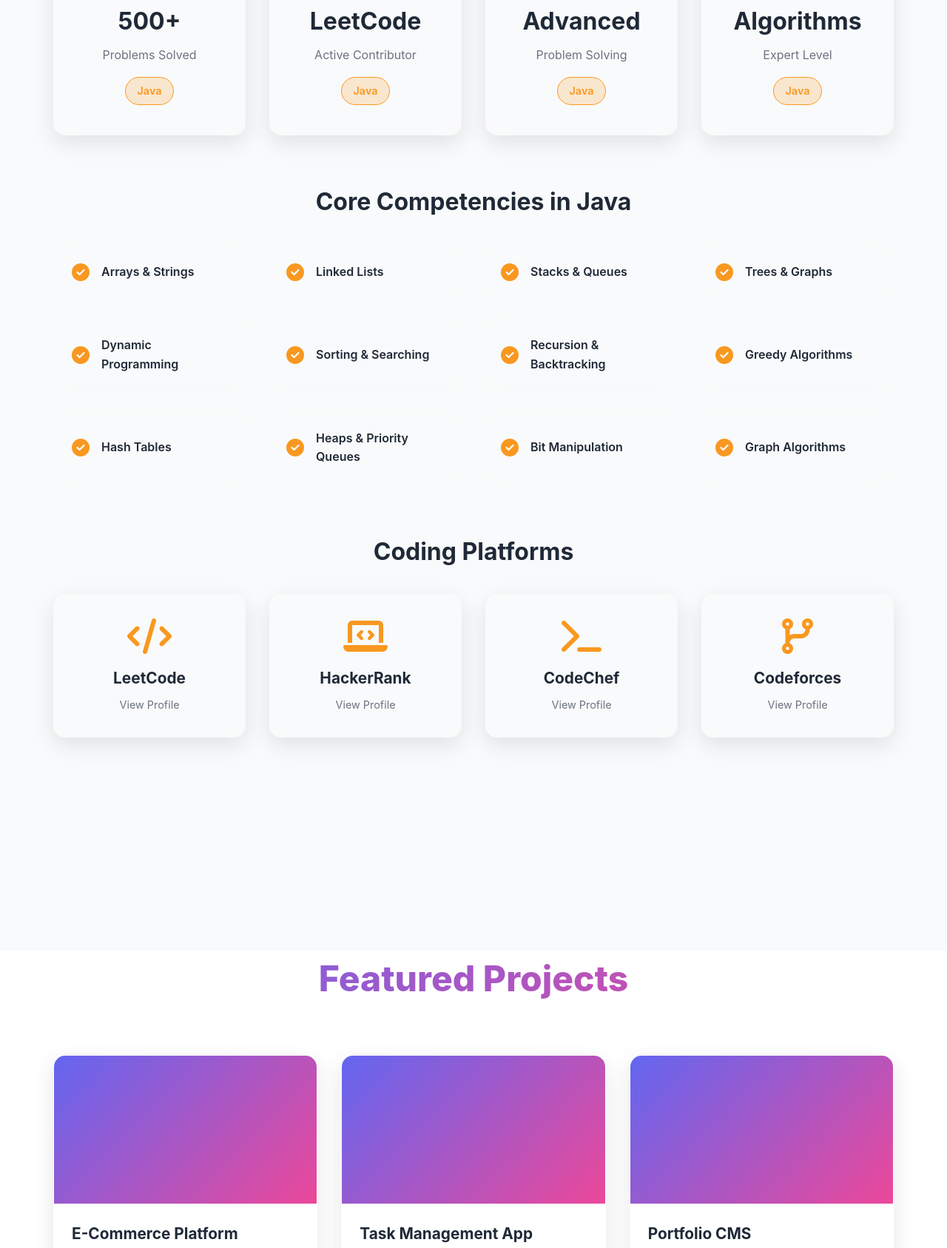
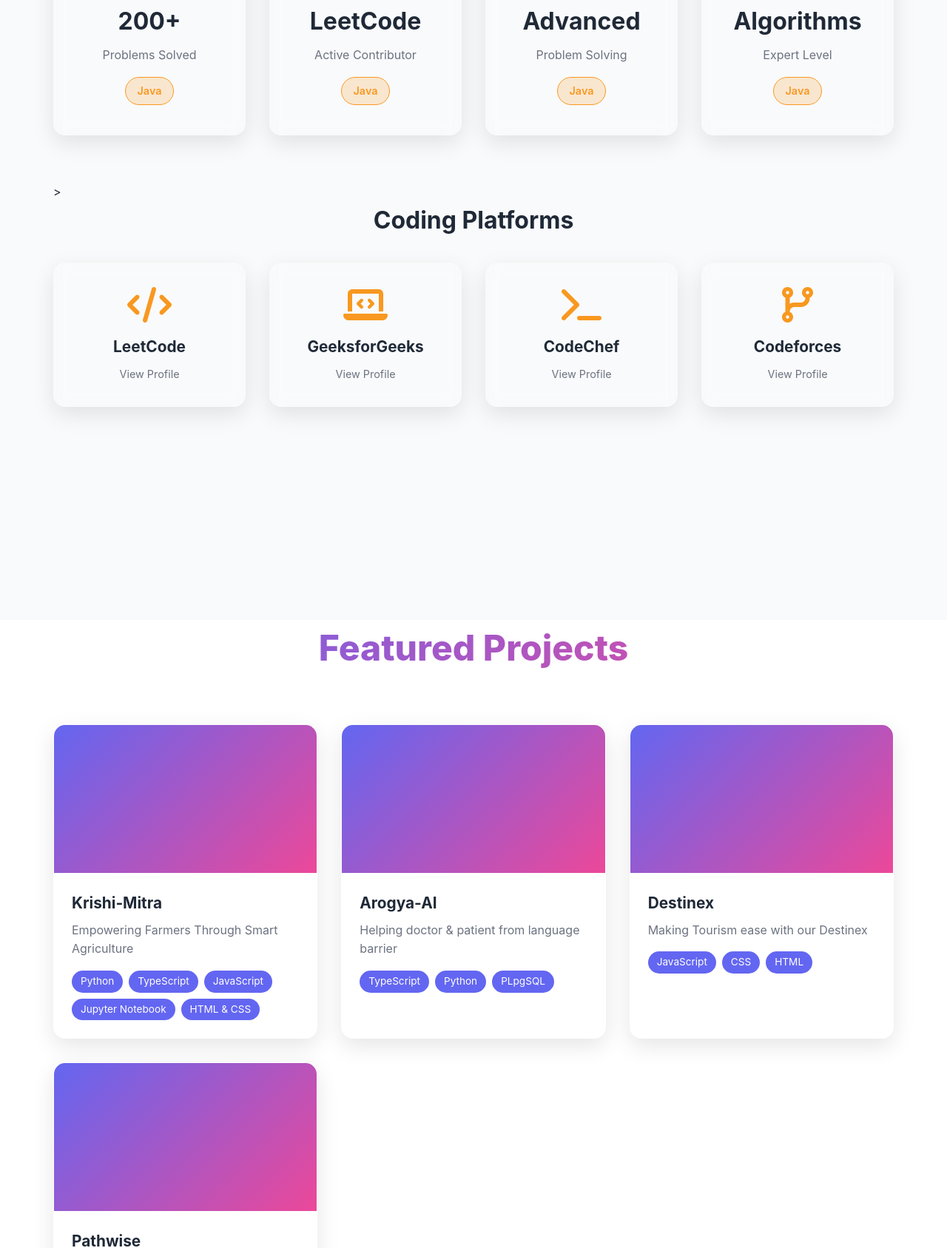
Before and after one commit to saurabh12nxf/Portfolio, a plain HTML site: page index.html in a window 1280 px wide. Shown: the part 2699-4386 px from the top of the page at 74% size. Drawn offline with Linux system fonts and the light colour scheme.

Commit message:
Added projects link

```diff
--- a/index.html
+++ b/index.html
@@ -222,7 +222,7 @@
                         <div class="dsa-icon">
                             <i class="fas fa-code"></i>
                         </div>
-                        <h3>500+</h3>
+                        <h3>200+</h3>
                         <p>Problems Solved</p>
                         <span class="dsa-badge">Java</span>
                     </div>
@@ -252,79 +252,28 @@
                     </div>
                 </div>
 
-                <div class="dsa-topics">
-                    <h3>Core Competencies in Java</h3>
-                    <div class="topics-grid">
-                        <div class="topic-item">
-                            <i class="fas fa-check-circle"></i>
-                            <span>Arrays & Strings</span>
-                        </div>
-                        <div class="topic-item">
-                            <i class="fas fa-check-circle"></i>
-                            <span>Linked Lists</span>
-                        </div>
-                        <div class="topic-item">
-                            <i class="fas fa-check-circle"></i>
-                            <span>Stacks & Queues</span>
-                        </div>
-                        <div class="topic-item">
-                            <i class="fas fa-check-circle"></i>
-                            <span>Trees & Graphs</span>
-                        </div>
-                        <div class="topic-item">
-                            <i class="fas fa-check-circle"></i>
-                            <span>Dynamic Programming</span>
-                        </div>
-                        <div class="topic-item">
-                            <i class="fas fa-check-circle"></i>
-                            <span>Sorting & Searching</span>
-                        </div>
-                        <div class="topic-item">
-                            <i class="fas fa-check-circle"></i>
-                            <span>Recursion & Backtracking</span>
-                        </div>
-                        <div class="topic-item">
-                            <i class="fas fa-check-circle"></i>
-                            <span>Greedy Algorithms</span>
-                        </div>
-                        <div class="topic-item">
-                            <i class="fas fa-check-circle"></i>
-                            <span>Hash Tables</span>
-                        </div>
-                        <div class="topic-item">
-                            <i class="fas fa-check-circle"></i>
-                            <span>Heaps & Priority Queues</span>
-                        </div>
-                        <div class="topic-item">
-                            <i class="fas fa-check-circle"></i>
-                            <span>Bit Manipulation</span>
-                        </div>
-                        <div class="topic-item">
-                            <i class="fas fa-check-circle"></i>
-                            <span>Graph Algorithms</span>
-                        </div>
-                    </div>
-                </div>
+                >
 
                 <div class="dsa-platforms">
                     <h3>Coding Platforms</h3>
                     <div class="platforms-grid">
-                        <a href="#" class="platform-card" target="_blank">
+                        <a href="https://leetcode.com/u/Saurabh_singh1234/" class="platform-card" target="_blank">
                             <i class="fas fa-code"></i>
                             <h4>LeetCode</h4>
                             <p>View Profile</p>
                         </a>
-                        <a href="#" class="platform-card" target="_blank">
+                        <a href="https://www.geeksforgeeks.org/user/saurabhsin3d25/" class="platform-card"
+                            target="_blank">
                             <i class="fas fa-laptop-code"></i>
-                            <h4>HackerRank</h4>
+                            <h4>GeeksforGeeks</h4>
                             <p>View Profile</p>
                         </a>
-                        <a href="#" class="platform-card" target="_blank">
+                        <a href="https://www.codechef.com/users/ms240410700122" class="platform-card" target="_blank">
                             <i class="fas fa-terminal"></i>
                             <h4>CodeChef</h4>
                             <p>View Profile</p>
                         </a>
-                        <a href="#" class="platform-card" target="_blank">
+                        <a href="https://codeforces.com/profile/Saurabh6306" class="platform-card" target="_blank">
                             <i class="fas fa-code-branch"></i>
                             <h4>Codeforces</h4>
                             <p>View Profile</p>
@@ -347,12 +296,14 @@
                     </div>
                 </div>
                 <div class="project-info">
-                    <h3>E-Commerce Platform</h3>
-                    <p>Full-stack e-commerce solution with payment integration</p>
+                    <h3>Krishi-Mitra</h3>
+                    <p> Empowering Farmers Through Smart Agriculture </p>
                     <div class="project-tags">
-                        <span>React</span>
-                        <span>Node.js</span>
-                        <span>MongoDB</span>
+                        <span>Python</span>
+                        <span>TypeScript</span>
+                        <span>JavaScript</span>
+                        <span>Jupyter Notebook</span>
+                        <span>HTML & CSS</span>
                     </div>
                 </div>
             </div>
@@ -364,12 +315,12 @@
                     </div>
                 </div>
                 <div class="project-info">
-                    <h3>Task Management App</h3>
-                    <p>Collaborative task manager with real-time updates</p>
+                    <h3>Arogya-AI</h3>
+                    <p>Helping doctor & patient from language barrier </p>
                     <div class="project-tags">
-                        <span>Vue.js</span>
-                        <span>Firebase</span>
-                        <span>PWA</span>
+                        <span>TypeScript</span>
+                        <span>Python</span>
+                        <span>PLpgSQL</span>
                     </div>
                 </div>
             </div>
@@ -381,12 +332,12 @@
                     </div>
                 </div>
                 <div class="project-info">
-                    <h3>Portfolio CMS</h3>
-                    <p>Content management system for creative professionals</p>
+                    <h3>Destinex</h3>
+                    <p>Making Tourism ease with our Destinex </p>
                     <div class="project-tags">
-                        <span>Next.js</span>
-                        <span>Strapi</span>
-                        <span>GraphQL</span>
+                        <span>JavaScript</span>
+                        <span>CSS</span>
+                        <span>HTML</span>
                     </div>
                 </div>
             </div>
@@ -398,12 +349,12 @@
                     </div>
                 </div>
                 <div class="project-info">
-                    <h3>Brand Identity Design</h3>
-                    <p>Complete branding package for tech startup</p>
+                    <h3>Pathwise</h3>
+                    <p>Helping Students to Generate personalised Path for there academics learning</p>
                     <div class="project-tags">
-                        <span>Figma</span>
-                        <span>Illustrator</span>
-                        <span>Branding</span>
+                        <span>JavaScript</span>
+                        <span>HTML</span>
+                        <span>CSS</span>
                     </div>
                 </div>
             </div>
--- a/script.js
+++ b/script.js
@@ -159,32 +159,32 @@ window.addEventListener('scroll', () => {
 // ===== Project Modal =====
 const projectData = [
     {
-        title: 'E-Commerce Platform',
-        description: 'A full-featured e-commerce platform with user authentication, product management, shopping cart, and secure payment integration using Stripe. Built with React for the frontend and Node.js/Express for the backend, with MongoDB as the database.',
-        tech: ['React', 'Node.js', 'MongoDB', 'Express', 'Stripe API', 'JWT Authentication'],
+        title: 'Krishi-Mitra',
+        description: 'Empowering Farmers Through Smart Agriculture. A comprehensive platform that leverages technology to help farmers make informed decisions, access market information, and improve agricultural productivity through data-driven insights.',
+        tech: ['Python', 'TypeScript', 'JavaScript', 'Jupyter Notebook', 'HTML & CSS'],
         demo: '#',
-        github: '#'
+        github: 'https://github.com/saurabh12nxf/Krishi-Mitra.git'
     },
     {
-        title: 'Task Management App',
-        description: 'A collaborative task management application with real-time updates using Firebase. Features include task creation, assignment, progress tracking, team collaboration, and push notifications. Built as a Progressive Web App for offline functionality.',
-        tech: ['Vue.js', 'Firebase', 'Vuex', 'PWA', 'Service Workers', 'Push Notifications'],
+        title: 'Arogya-AI',
+        description: 'Helping doctors & patients overcome language barriers. An AI-powered healthcare communication platform that provides real-time translation and medical terminology assistance to ensure effective communication between healthcare providers and patients from different linguistic backgrounds.',
+        tech: ['TypeScript', 'Python', 'PLpgSQL'],
         demo: '#',
-        github: '#'
+        github: 'https://github.com/saurabh12nxf/Vibeathon.git'
     },
     {
-        title: 'Portfolio CMS',
-        description: 'A headless CMS solution specifically designed for creative professionals to showcase their work. Features include drag-and-drop portfolio builder, custom themes, SEO optimization, and analytics integration. Built with Next.js for optimal performance.',
-        tech: ['Next.js', 'Strapi', 'GraphQL', 'PostgreSQL', 'Tailwind CSS', 'Vercel'],
+        title: 'Destinex',
+        description: 'Making Tourism ease with our Destinex. A comprehensive travel management platform that helps users plan, organize, and manage their trips with features like itinerary planning, destination recommendations, and travel booking assistance.',
+        tech: ['JavaScript', 'CSS', 'HTML'],
         demo: '#',
-        github: '#'
+        github: 'https://github.com/saurabh12nxf/Destinex-A-travel-manager.git'
     },
     {
-        title: 'Brand Identity Design',
-        description: 'Complete brand identity package for a tech startup including logo design, color palette, typography system, brand guidelines, marketing materials, and social media templates. Created a cohesive visual language that reflects the company\'s innovative spirit.',
-        tech: ['Figma', 'Adobe Illustrator', 'Adobe Photoshop', 'Brand Strategy', 'UI/UX Design'],
+        title: 'Pathwise',
+        description: 'Helping Students to Generate personalised Path for their academic learning. An intelligent learning platform that creates customized study paths based on individual student needs, learning pace, and academic goals to optimize their educational journey.',
+        tech: ['JavaScript', 'HTML', 'CSS'],
         demo: '#',
-        github: '#'
+        github: 'https://github.com/saurabh12nxf/Path-wise.git'
     }
 ];
 
```
Also changed, not shown: 1 other file.
